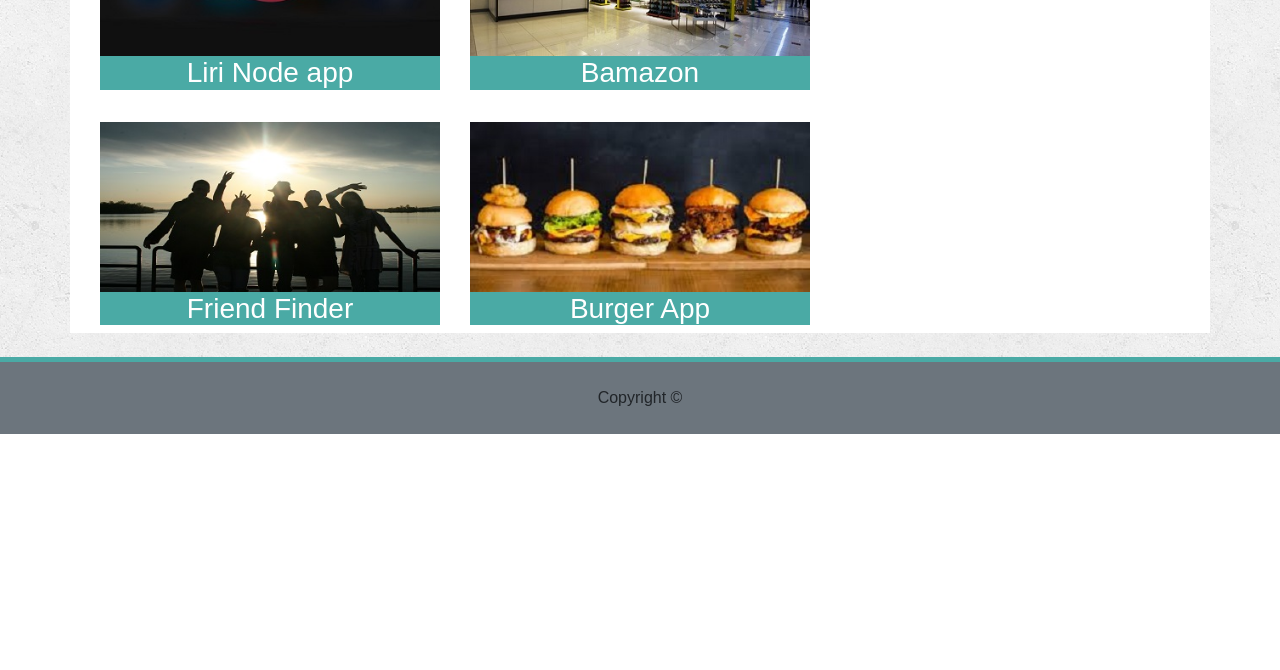
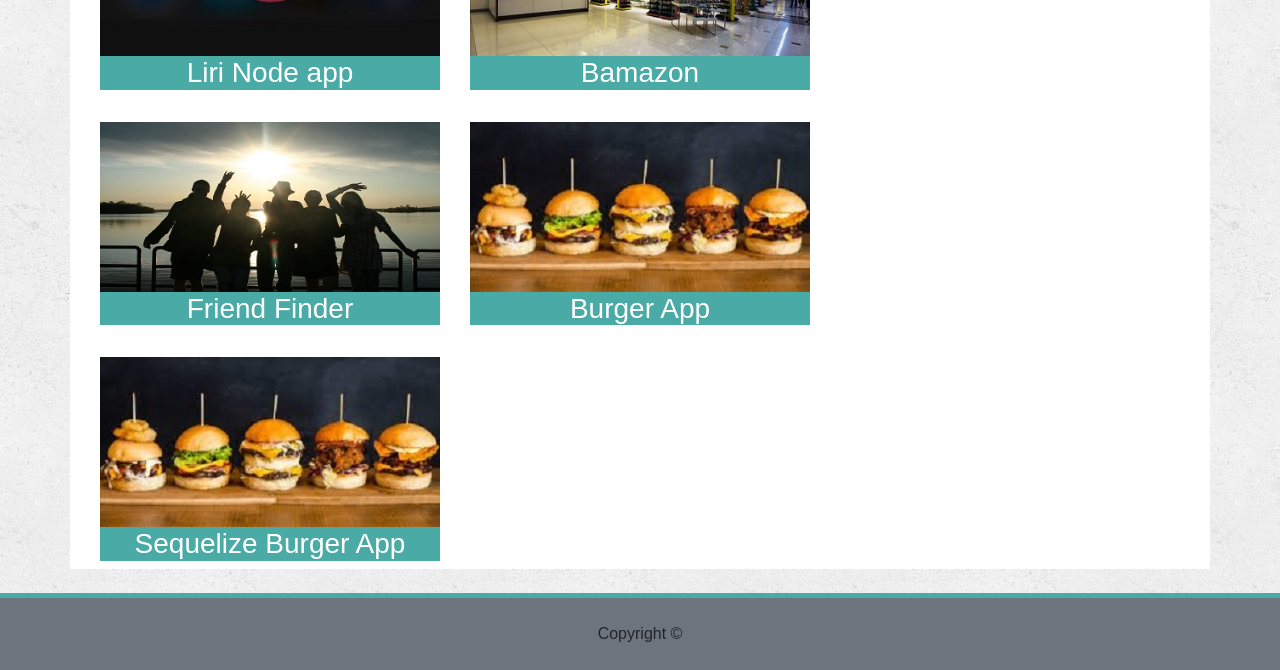
Before and after one commit to mickburgess/Bootstrap-Portfolio, a plain HTML site: page portfolio.html in a window 1280 px wide. Shown: the part 532-1202 px from the top of the page. Before the commit the page ends 966 px from the top, so only its background shows below. Drawn offline with nearby package versions, Linux system fonts and the light colour scheme.

Commit message:
add sequelize burger project

```diff
--- a/portfolio.html
+++ b/portfolio.html
@@ -97,6 +97,20 @@
         </div>
         <div class="col-lg-3"></div>
       </div>
+      <div class="row mt-4">
+        <div class="col-sm-4">
+          <a target="_blank" href="https://safe-wildwood-41021.herokuapp.com/">
+            <img src="assets/images/burger.jpg" alt="Burger pic" class="thumbnail img-fluid">
+          </a>
+          <a target="_blank" href="https://github.com/mickburgess/sequelizeBurger" data-toggle="tooltip" title="github page">
+            <h3 class="text-center text-white">Sequelize Burger App</h3>
+          </a>
+        </div>
+        <div class="col-sm-4">
+
+        </div>
+        <div class="col-lg-3"></div>
+      </div>
     </div>
   </div>
 
```
